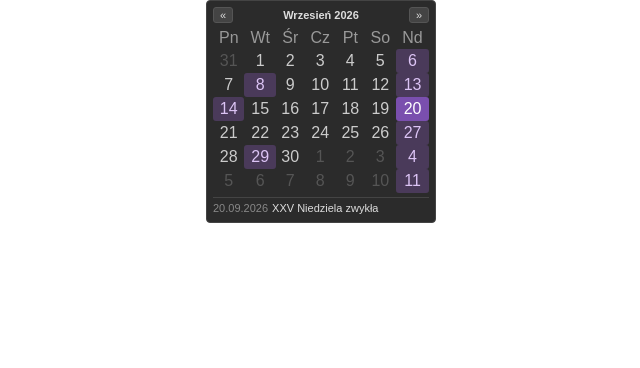
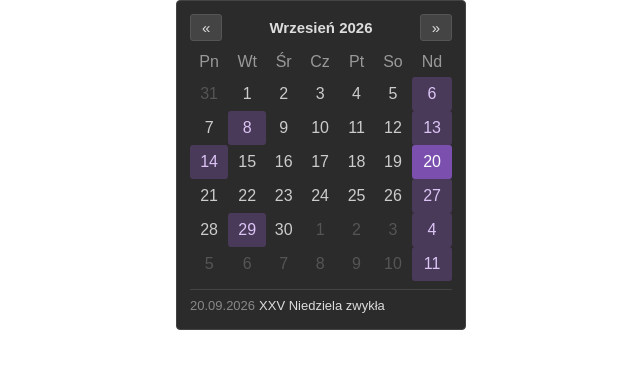
Before and after one commit to Arkadiusz10/calendar, a plain HTML site: page index.html in a window 1280 px wide. Shown: the whole page, without its empty margins (319-959 px from the left). Drawn offline with Linux system fonts and the light colour scheme.

Commit message:
....
Increased font sizes and adjusted padding for better readability.

```diff
--- a/index.html
+++ b/index.html
@@ -1,33 +1,34 @@
+
 <div id="kns-calendar-wrapper" style="font-size:11px;">
 <style>
   html, body { margin: 0; padding: 0; }
   #kns-cal {
     font-family: Arial, Helvetica, sans-serif;
-    font-size: 11px;
+    font-size: 15px;
     background: #2b2b2b;
     color: #ddd;
     border: 1px solid #444;
     border-radius: 4px;
     width: 100%;
-    max-width: 230px;
+    max-width: 290px;
     box-sizing: border-box;
     margin: 0 auto;
-    padding: 6px;
+    padding: 13px;
   }
   #kns-cal .kns-head {
     display: flex;
     justify-content: space-between;
     align-items: center;
-    margin-bottom: 4px;
+    margin-bottom: 6px;
   }
   #kns-cal .kns-head button {
     background: #444;
     color: #ddd;
     border: 1px solid #555;
     border-radius: 3px;
-    font-size: 11px;
+    font-size: 15px;
     cursor: pointer;
-    padding: 1px 6px;
+    padding: 4px 11px;
   }
   #kns-cal .kns-head button:hover { background: #555; }
   #kns-cal .kns-title { font-weight: bold; }
@@ -35,12 +36,12 @@
   #kns-cal th {
     color: #999;
     font-weight: normal;
-    padding: 2px 0;
+    padding: 6px 0;
     text-align: center;
   }
   #kns-cal td {
     text-align: center;
-    padding: 3px 0;
+    padding: 8px 0;
     cursor: pointer;
     color: #ccc;
     border-radius: 3px;
@@ -71,12 +72,12 @@
     color: #fff;
   }
   #kns-info {
-    margin-top: 4px;
-    padding-top: 4px;
+    margin-top: 8px;
+    padding-top: 8px;
     border-top: 1px solid #444;
-    font-size: 11px;
+    font-size: 13px;
     color: #bbb;
-    min-height: 14px;
+    min-height: 18px;
   }
   #kns-info .kns-info-date { color: #888; margin-right: 4px; }
   #kns-info .kns-info-name { color: #ddd; }
```
